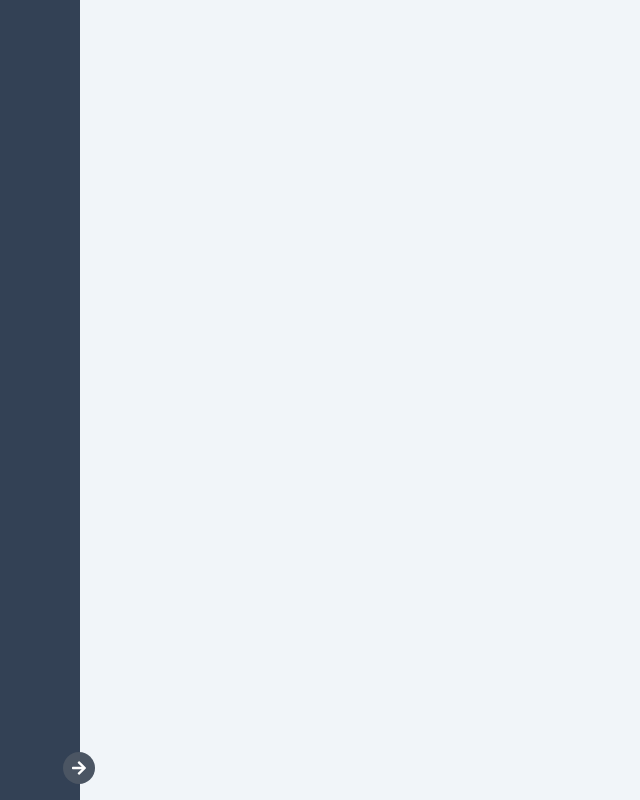
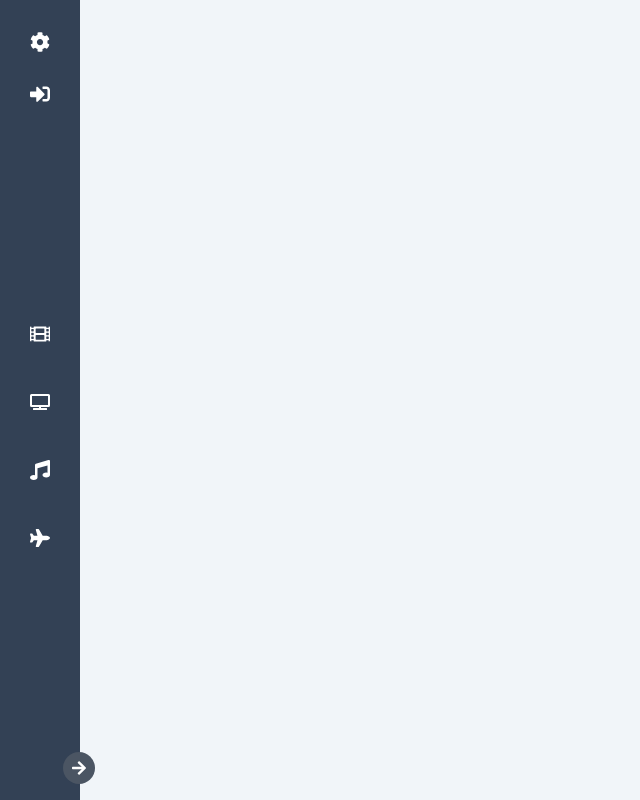
Before and after one commit to franciskershaw/recommendable, a React (Vite) app: page / in a window 1280 px wide. Shown: the whole page, without its empty margins (0-640 px from the left). Built offline with nearby package versions, Linux system fonts and the light colour scheme.

Commit message:
Get some placeholder icons i

```diff
--- a/src/components/ui/Sidebar/Sidebar.tsx
+++ b/src/components/ui/Sidebar/Sidebar.tsx
@@ -1,20 +1,61 @@
 import { useState } from "react";
 
-import { FaArrowLeft, FaArrowRight } from "react-icons/fa";
+import {
+  FaArrowLeft,
+  FaArrowRight,
+  FaCog,
+  FaFilm,
+  FaMusic,
+  FaPlane,
+  FaSignInAlt,
+  FaTv,
+} from "react-icons/fa";
 
 const Sidebar = () => {
   const [isExpanded, setIsExpanded] = useState(false);
 
   const toggleSidebar = () => {
-    setIsExpanded(!isExpanded);
+    setIsExpanded((prev) => !prev);
   };
 
   return (
     <div
       className={`${
         isExpanded ? "w-64" : "w-20"
-      } h-full bg-slate-700 flex flex-col items-center py-4 transition-all duration-300 relative`}
+      } h-full bg-slate-700 flex flex-col py-8 transition-all duration-300 relative`}
     >
+      {/* Top Section: Settings + Auth */}
+      <div className="flex flex-col items-center space-y-8">
+        {/* Admin/Settings */}
+        <SidebarIcon
+          icon={<FaCog />}
+          label="Settings"
+          isExpanded={isExpanded}
+        />
+
+        {/* Log In/Log Out */}
+        <SidebarIcon
+          icon={<FaSignInAlt />}
+          label="Log In"
+          isExpanded={isExpanded}
+        />
+        {/* If user is logged in, replace with FaSignOutAlt */}
+        {/* <SidebarIcon icon={<FaSignOutAlt />} label="Log Out" isExpanded={isExpanded} /> */}
+      </div>
+
+      {/* Middle Section: Main Categories */}
+      <div className="flex flex-col items-center space-y-12 flex-grow justify-center">
+        <SidebarIcon icon={<FaFilm />} label="Films" isExpanded={isExpanded} />
+        <SidebarIcon icon={<FaTv />} label="TV" isExpanded={isExpanded} />
+        <SidebarIcon icon={<FaMusic />} label="Music" isExpanded={isExpanded} />
+        <SidebarIcon
+          icon={<FaPlane />}
+          label="Travel"
+          isExpanded={isExpanded}
+        />
+      </div>
+
+      {/* Bottom Section: Toggle button */}
       <button
         className={`absolute bottom-4 right-[-15px] transform bg-gray-600 p-2 rounded-full focus:outline-none transition-transform duration-300`}
         onClick={toggleSidebar}
@@ -29,4 +70,22 @@ const Sidebar = () => {
   );
 };
 
+// Component for individual icons
+const SidebarIcon = ({
+  icon,
+  //   label,
+  //   isExpanded,
+}: {
+  icon: React.ReactNode;
+  label: string;
+  isExpanded: boolean;
+}) => {
+  return (
+    <div className="flex items-center space-x-2">
+      <span className="text-white text-xl">{icon}</span>
+      {/* {isExpanded && <span className="text-white">{label}</span>} */}
+    </div>
+  );
+};
+
 export default Sidebar;
```
